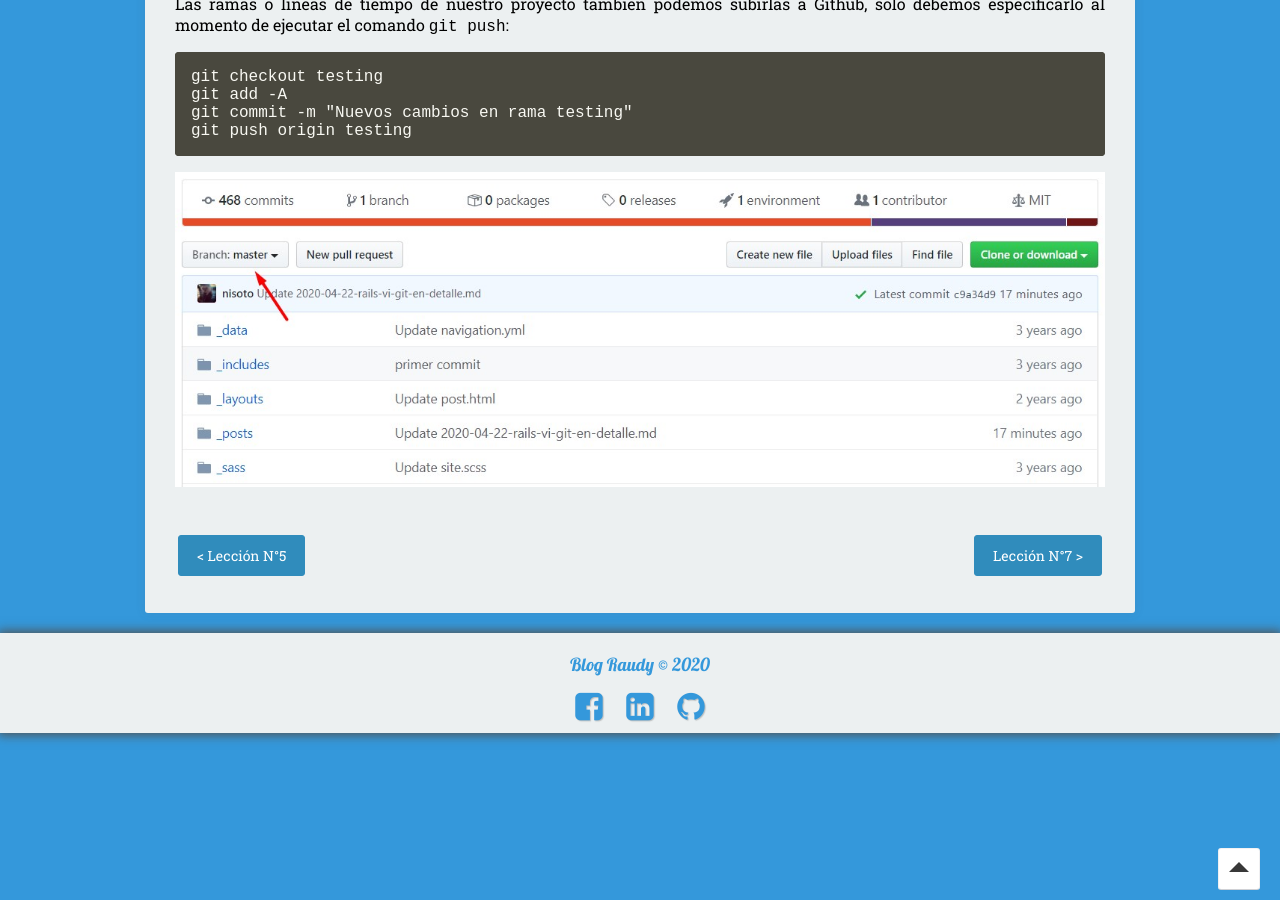
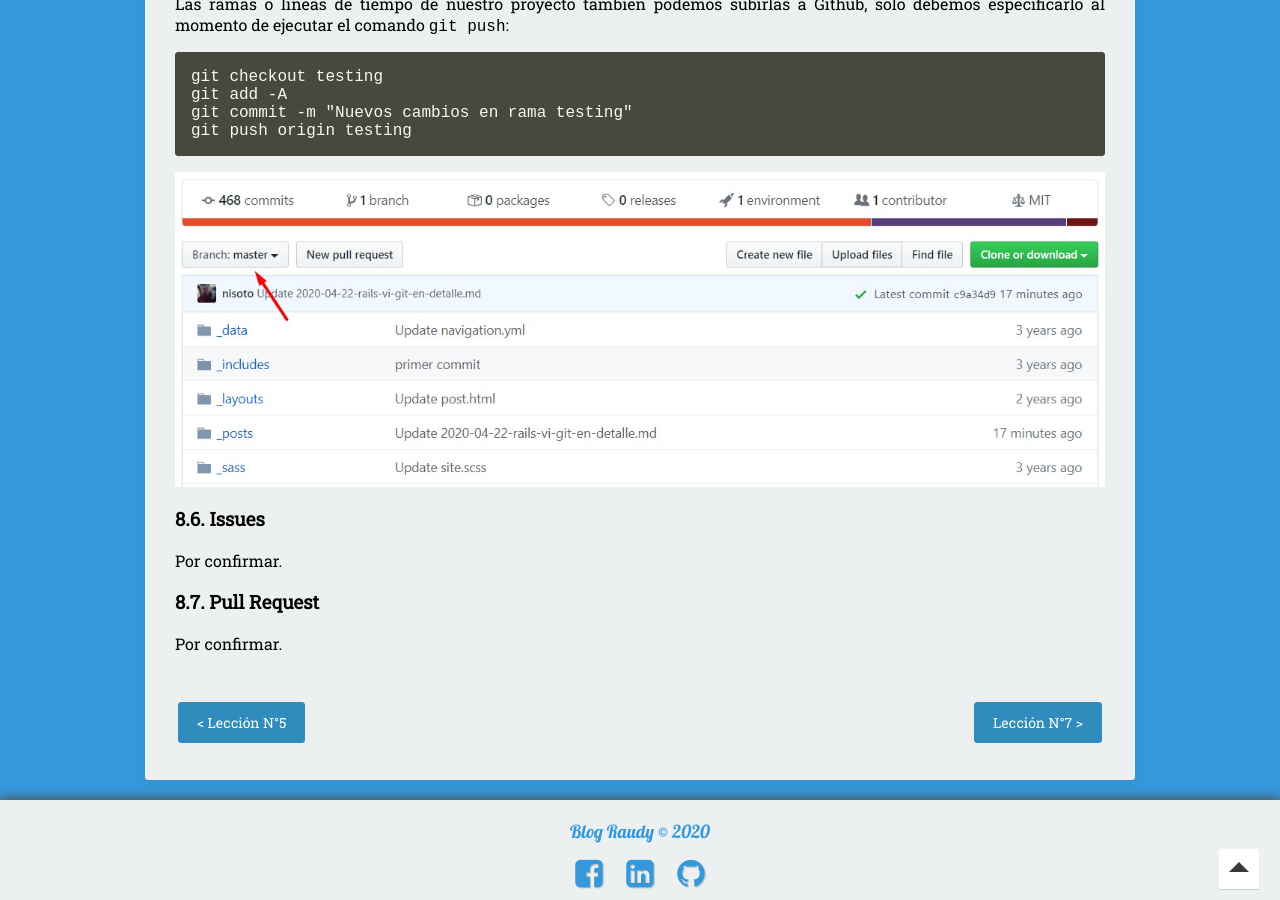
Before and after one commit to nisoto/Blog-anterior-2.0, a Jekyll site: the page built from _posts/2020-04-22-rails-vi-git-en-detalle.md, in a window 1280 px wide and 900 px high, scrolled down 9951 px. Built offline with Jekyll 4.4.1, drawn with Linux system fonts in a browser that asks for light colours; nearby versions of some CDN libraries.

Commit message:
Update 2020-04-22-rails-vi-git-en-detalle.md

```diff
--- a/_posts/2020-04-22-rails-vi-git-en-detalle.md
+++ b/_posts/2020-04-22-rails-vi-git-en-detalle.md
@@ -329,6 +329,14 @@ git push origin testing
 
 ![RamasGithub]({{ site.baseurl }}/assets/img/RamasGithub.jpg)
 
+### 8.6. Issues
+
+Por confirmar.
+
+### 8.7. Pull Request
+
+Por confirmar.
+
 |     |     |
 |:----|----:|
 | [< Lección N°5](https://nisoto.github.io/rails-v-ruby-avanzado/){: .btn .btn-info} | [Lección N°7 >](https://nisoto.github.io/rails-vii-desarrollo-web/){: .btn .btn-info} |
```
